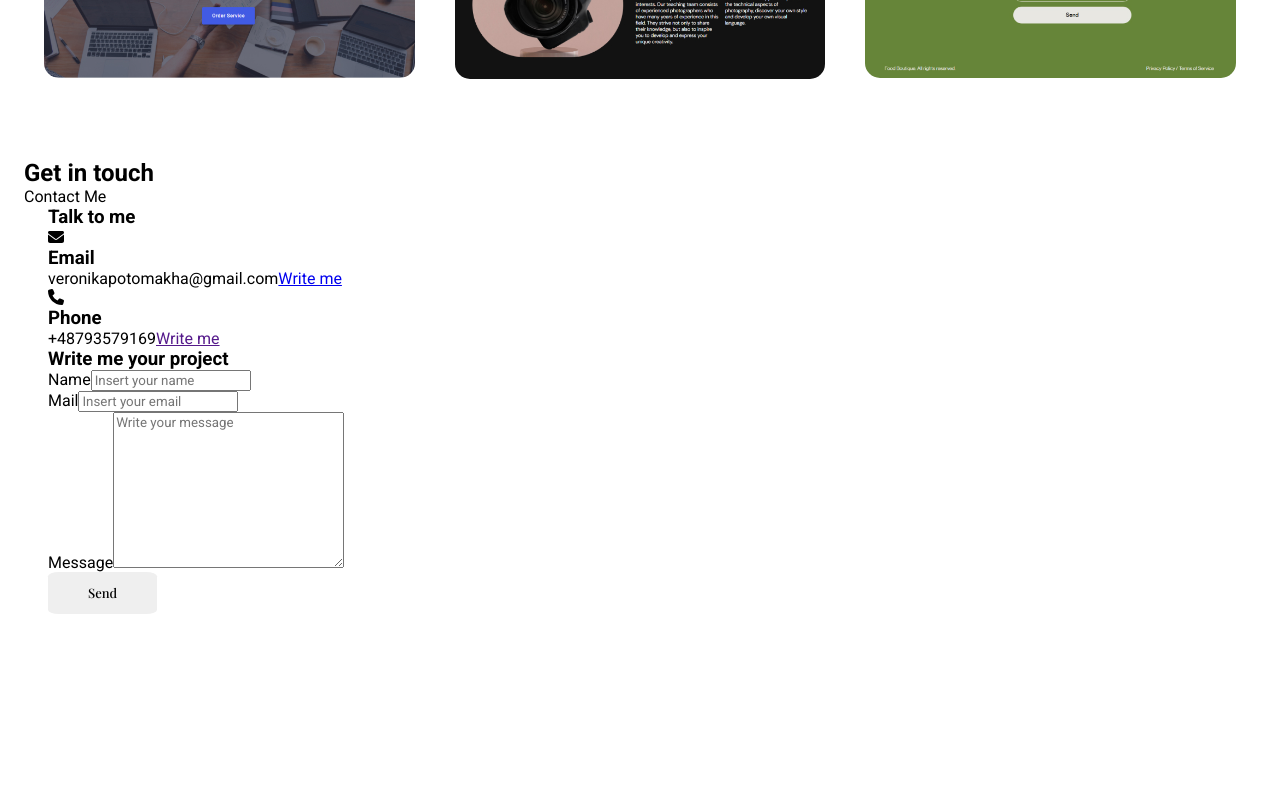
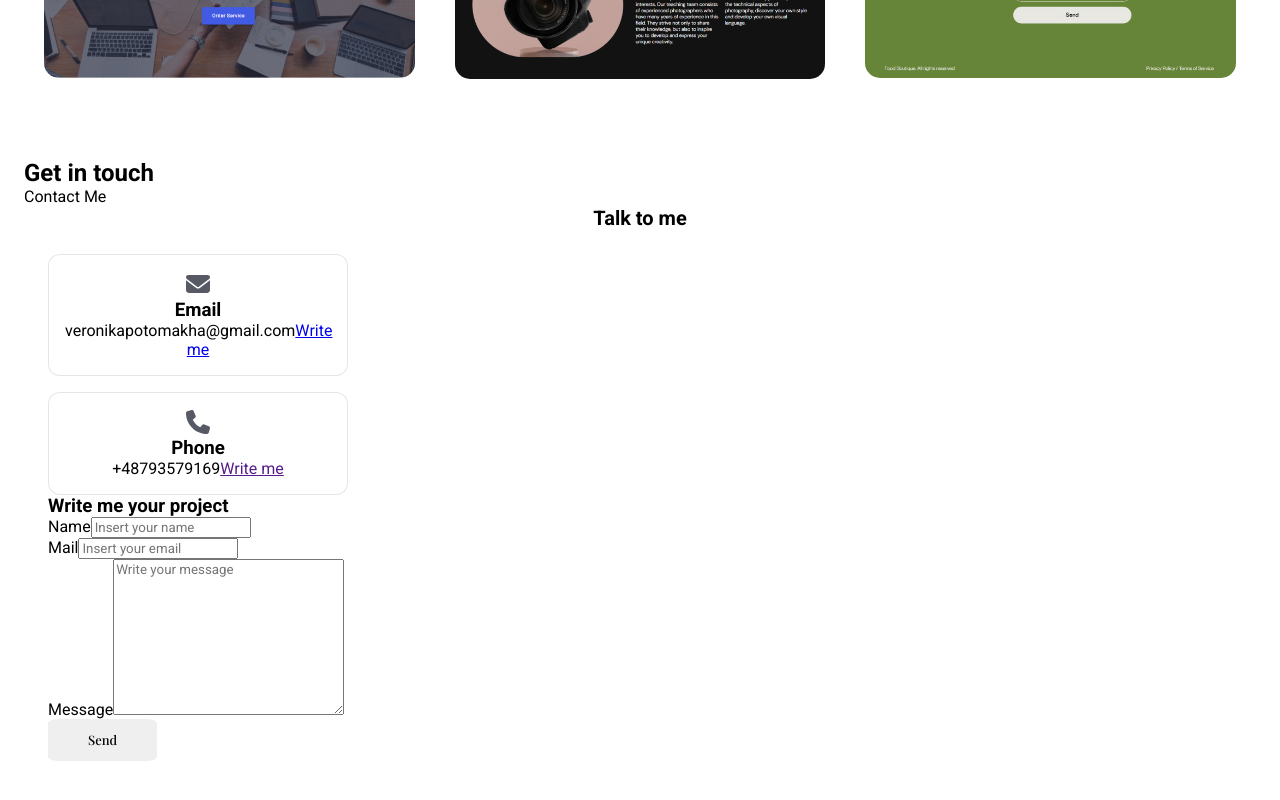
Before and after one commit to NikkiPotomakha/my-portfolio, a React (Create React App) app: page / in a window 1280 px wide. Shown: the part 3777-4577 px from the top of the page. Before the commit the page ends 4391 px from the top, so only its background shows below. Built offline with nearby package versions, Linux system fonts and the light colour scheme; a web font is replaced by a local one.

Commit message:
Update Contact.css

```diff
--- a/src/components/Contact/Contact.css
+++ b/src/components/Contact/Contact.css
@@ -0,0 +1,33 @@
+.contact_container {
+    grid-template-columns: repeat(2, max-content);
+    justify-content: center;
+    column-gap: 6rem;
+    padding-bottom: 3rem;
+}
+
+.contact-title {
+    text-align: center;
+    font-size: 20px;
+    margin-bottom: 1.5rem;
+}
+.contact-info {
+    display: grid;
+    row-gap: 1rem;
+    grid-template-columns: 300px;
+}
+.contact-card {
+    background-color: #fff;
+    border: 1px solid rgba(0, 0, 0, 0.1);
+    padding: 1rem;
+    border-radius: 0.75rem;
+    text-align: center;
+}
+.contact-card-icon {
+    color: #575965;
+    font-size: 1.5rem;
+    margin-bottom: 1.5rem;
+}
+
+.contact-form {
+width: 360px;
+}
```
